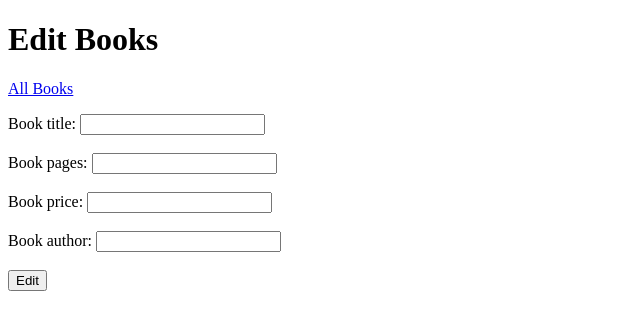
After one commit to prakristmaharjan/AWE_Classwork, a Laravel app: page /books/1/edit in a window 1280 px wide. The commit adds this page. Shown: the top 330 px of the page, without its empty margins (0-640 px from the left). Run offline with Laravel 12, Linux system fonts and the light colour scheme; data that the repository does not hold is empty.

Commit message:
add update books

```diff
--- a/app/Http/Controllers/BookController.php
+++ b/app/Http/Controllers/BookController.php
@@ -57,9 +57,10 @@ class BookController extends Controller
     /**
      * Show the form for editing the specified resource.
      */
-    public function edit(Book $book)
+    public function edit($id)
     {
-        //
+        $thisbook=Book::find($id);
+        return view("edit",['book'=>$thisbook]);
     }
 
     /**
--- a/resources/views/books.blade.php
+++ b/resources/views/books.blade.php
@@ -31,6 +31,10 @@
                             @csrf
                             @method('DELETE')
                             <button type="submit">Delete</button>
+                        </form> |
+                        <form action="/books/{{$book->id}}/edit" method="POST">
+                            @csrf
+                            <button type="submit">Edit</button>
                         </form>
                     </td>
                 </tr>
--- /dev/null
+++ b/resources/views/edit.blade.php
@@ -0,0 +1,24 @@
+<!DOCTYPE html>
+<html lang="en">
+<head>
+    <meta charset="UTF-8">
+    <meta name="viewport" content="width=device-width, initial-scale=1.0">
+    <title>Document</title>
+</head>
+<body>
+    <h1>Edit Books</h1>
+    <p><a href="/books">All Books</a></p>
+
+    <form method="POST" action="/addbook">
+        <label>Book title: </label>
+        <input type="text" name="title" value="{{$book->title}}"/> <br><br>
+        <label>Book pages: </label>
+        <input type="number" name="pages" value="{{$book->pages}}"/> <br><br>
+        <label>Book price: </label>
+        <input type="number" name="price" value="{{$book->price}}"/> <br><br>
+        <label>Book author: </label>
+        <input type="text" name="author" value="{{$book->author}}"/> <br><br>
+        <input type="submit" name="save" value="Edit" />
+    </form>
+</body>
+</html>
--- a/routes/web.php
+++ b/routes/web.php
@@ -25,3 +25,4 @@ Route::post("/addbook",[BookController::class, "store"]);
 Route::delete('/books/{id}/delete',[BookController::class, "destroy"]);
 
 Route::get("/books/{id}",[BookController::class,"show"]);
+Route::get("/books/{id}/edit",[BookController::class,"edit"]);
```
